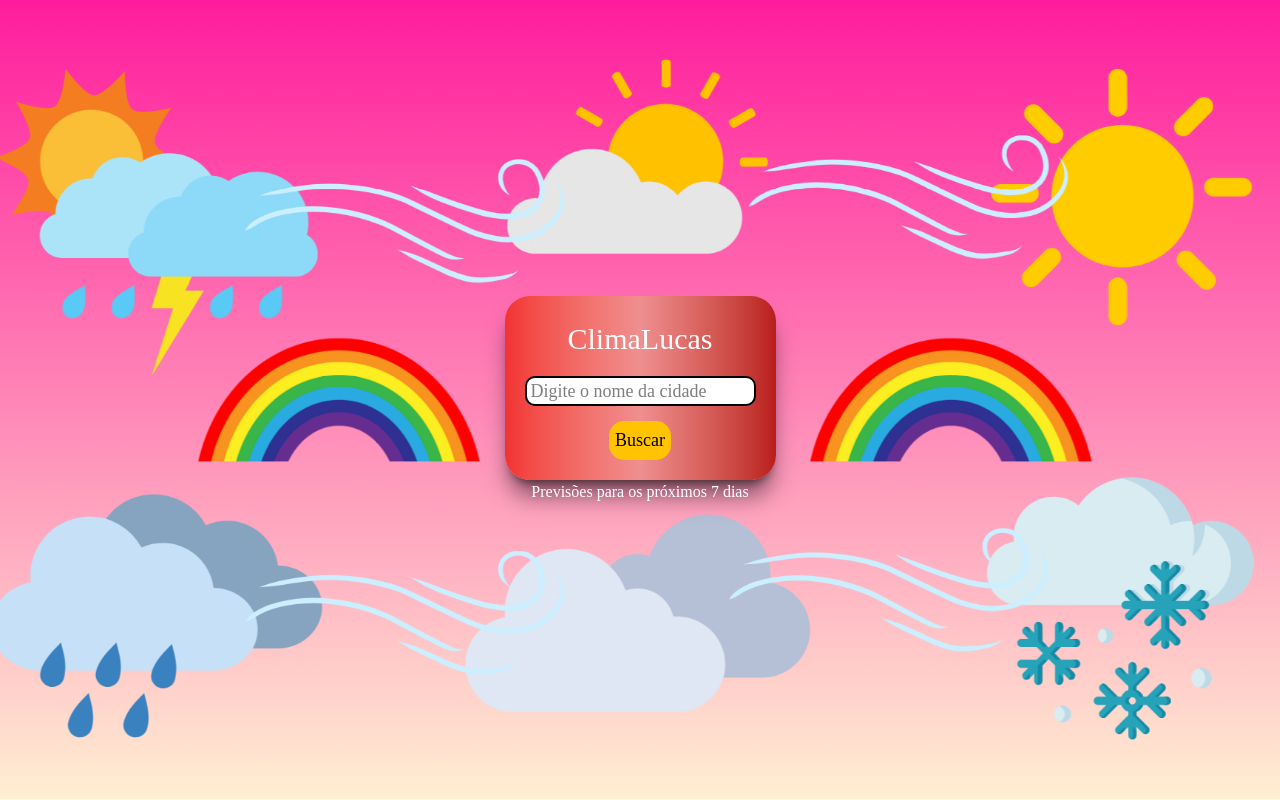
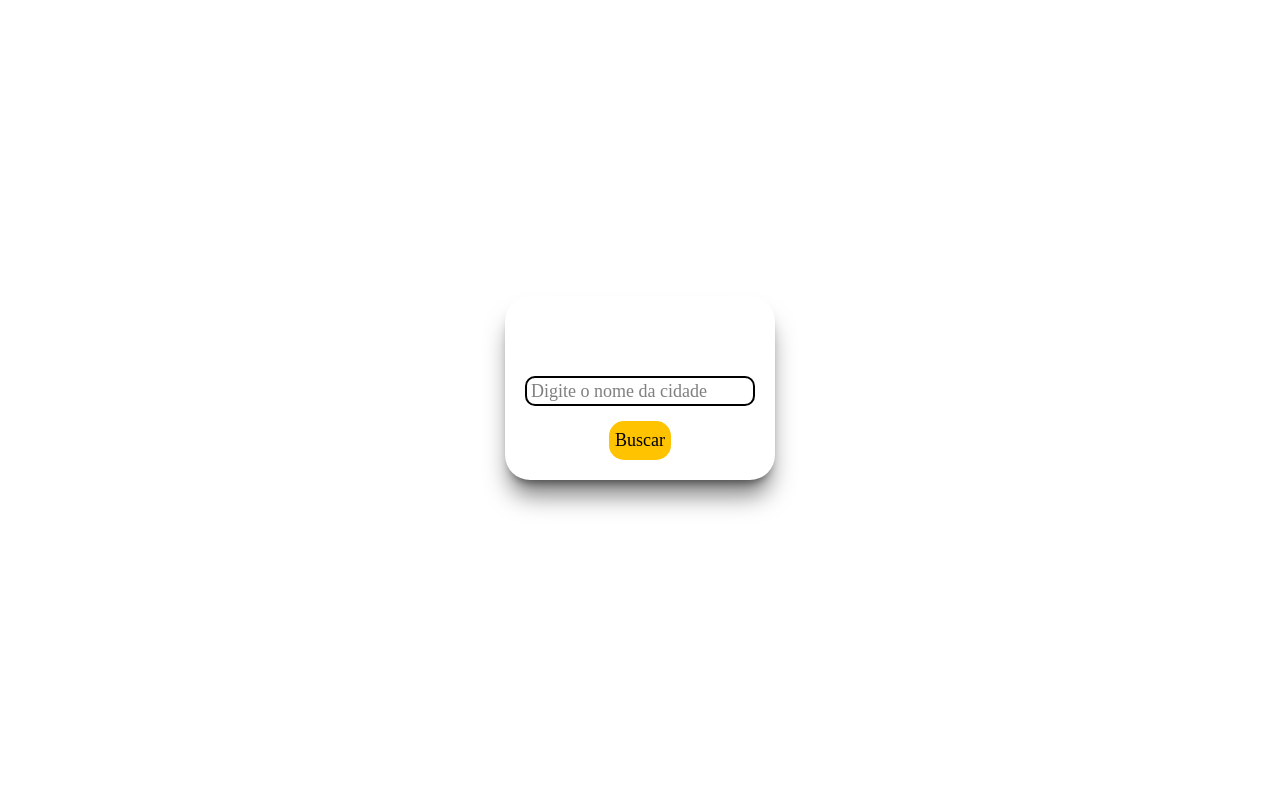
Before and after one commit to LucasBoaratti/ClimaLucas, a React (Vite) app: page / in a window 1280 px wide. Built offline with nearby package versions, Linux system fonts and the light colour scheme.

Commit message:
Adicionado a estilização das previsões de 7 dias em diante.

```diff
--- a/src/Components/Clima.module.css
+++ b/src/Components/Clima.module.css
@@ -1,11 +1,7 @@
 @import "tailwindcss";
 
 main {
-     background-image: url("../assets/Images/Background.png");
-     background-position: center;
-     background-repeat: no-repeat;
-     background-size: cover;
-     background-attachment: fixed;
+     @apply min-h-screen transition-all duration-500;
 }
 
 .conteudoPrincipal {
@@ -13,7 +9,7 @@ main {
 }
 
 .dadosClimaticos {
-     @apply bg-gradient-to-r from-[#f23232] via-[#ef8f8f] to-[#B91C1C] flex flex-col items-center text-white p-5 rounded-[25px] shadow-xl/50;
+     @apply flex flex-col items-center p-5 rounded-[25px] shadow-xl/50 my-[40px];
 }
 
 .titulo {
@@ -21,7 +17,7 @@ main {
 }
 
 .input {
-     @apply w-full h-[30px] bg-white rounded-[10px] border-2 border-black text-black text-[18px] pl-[4px] mb-[15px];
+     @apply w-[230px] h-[30px] bg-white rounded-[10px] border-2 border-black text-black text-[18px] pl-[4px] mb-[15px];
 }
 
 .temperaturaIcone {
@@ -63,3 +59,23 @@ main {
 .botao:hover {
      @apply bg-[#7171e9] text-white transition-colors duration-400 ease-in-out;
 }
+
+.previsoes {
+     @apply flex flex-col justify-between items-center;
+}
+
+.previsoes h2 {
+     @apply text-[30px] mb-[20px];
+}
+
+.previsoes7dias {
+     @apply flex gap-[30px] justify-center items-center text-center leading-8;
+}
+
+.dias {
+     @apply flex flex-col justify-center items-center;
+}
+
+.dias p {
+     @apply text-[16px];
+}
```
